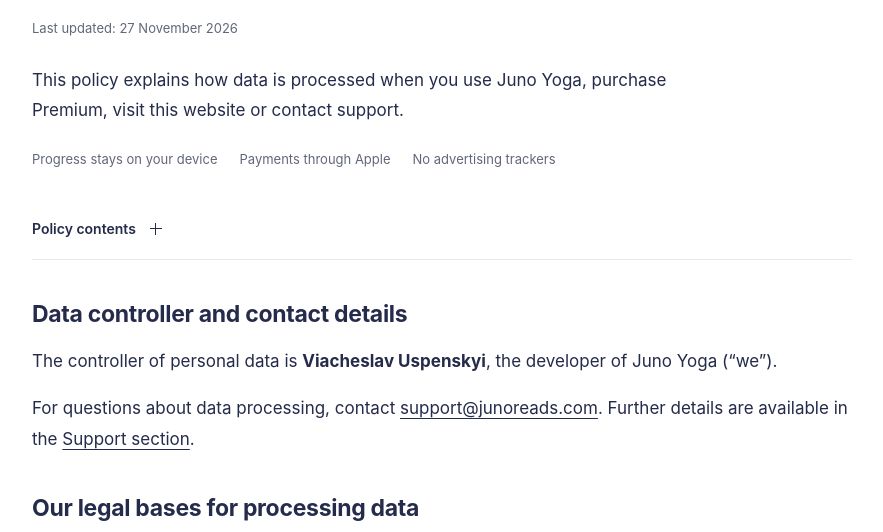
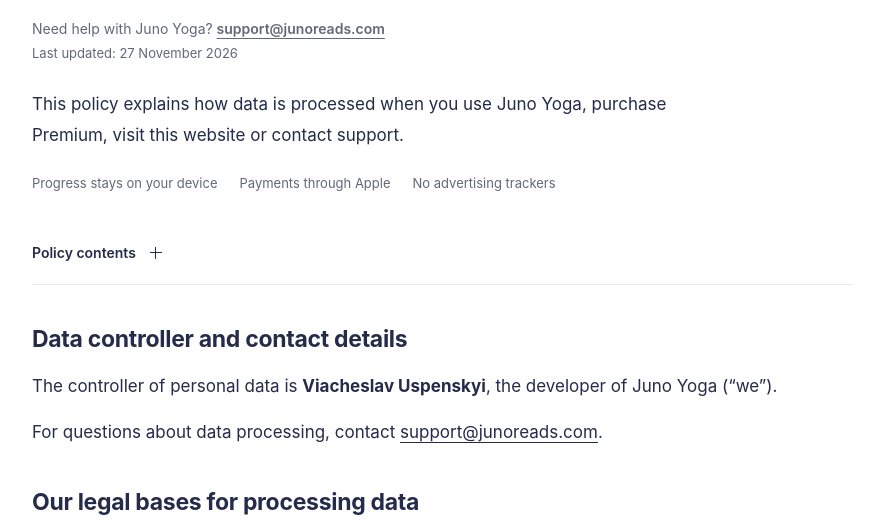
Before and after one commit to SushiMaster781/juno-site, a plain HTML site: page dist/juno-yoga/privacy/index.html in a window 1280 px wide. Shown: the part 205-737 px from the top of the page, without its empty margins (198-1081 px from the left). Drawn offline with Linux system fonts and the light colour scheme.

Commit message:
Keep Yoga support links on its own privacy page

```diff
--- a/dist/juno-yoga/privacy/index.html
+++ b/dist/juno-yoga/privacy/index.html
@@ -14,12 +14,13 @@
 <body>
   <a class="skip-link" href="#main">Skip to content</a>
   <header class="site-header wrap">
-    <a class="brand" href="/en/" aria-label="Juno Yoga — support home">Juno Yoga</a>
-    <nav aria-label="Main navigation"><a href="/en/">Support</a><a href="./" aria-current="page">Privacy</a></nav>
+    <a class="brand" href="#main" aria-label="Juno Yoga">Juno Yoga</a>
+    <nav aria-label="Main navigation"><a href="mailto:support@junoreads.com">Support</a><a href="./" aria-current="page">Privacy</a></nav>
   </header>
   <main id="main" class="wrap">
     <header class="privacy-hero">
       <h1>Privacy Policy</h1>
+      <p class="contact-reference">Need help with Juno Yoga? <a class="email-link" href="mailto:support@junoreads.com">support@junoreads.com</a></p>
       <p class="document-date">Last updated: <time datetime="2026-11-27">27 November 2026</time></p>
       <p class="lead">This policy explains how data is processed when you use Juno Yoga, purchase Premium, visit this website or contact support.</p>
       <div class="privacy-summary" aria-label="Privacy at a glance"><span>Progress stays on your device</span><span>Payments through Apple</span><span>No advertising trackers</span></div>
@@ -41,7 +42,7 @@
         <section id="controller">
           <span class="section-number" aria-hidden="true">01</span><h2>Data controller and contact details</h2>
           <p>The controller of personal data is <strong>Viacheslav Uspenskyi</strong>, the developer of Juno Yoga (“we”).</p>
-          <p>For questions about data processing, contact <a href="mailto:support@junoreads.com">support@junoreads.com</a>. Further details are available in the <a href="/en/#developer">Support section</a>.</p>
+          <p>For questions about data processing, contact <a href="mailto:support@junoreads.com">support@junoreads.com</a>.</p>
         </section>
         <section id="legal-bases">
           <span class="section-number" aria-hidden="true">02</span><h2>Our legal bases for processing data</h2>
@@ -98,10 +99,10 @@
           <p>We respond within the time limits required by applicable law and explain any lawful limits on a request. You may also complain to the data protection authority responsible for your location. These statements do not limit any rights you have under applicable law.</p>
           <p>We cannot remotely access or delete practice data stored only on your device. See <a href="#retention">Retention and deletion</a> for information about removing local data and backups.</p>
         </section>
-        <section id="changes"><span class="section-number" aria-hidden="true">10</span><h2>Changes to this policy</h2><p>We will update this policy if Juno Yoga’s features, data processing practices or applicable requirements change. The current version will show its last updated date.</p><a class="text-link" href="/en/">← Back to support</a></section>
+        <section id="changes"><span class="section-number" aria-hidden="true">10</span><h2>Changes to this policy</h2><p>We will update this policy if Juno Yoga’s features, data processing practices or applicable requirements change. The current version will show its last updated date.</p></section>
       </article>
     </div>
   </main>
-  <footer class="site-footer wrap"><p>Juno Yoga · Your yoga practice</p><a href="/en/">Support</a></footer>
+  <footer class="site-footer wrap"><p>Juno Yoga · Your yoga practice</p><a href="mailto:support@junoreads.com">support@junoreads.com</a></footer>
 </body>
 </html>
```
